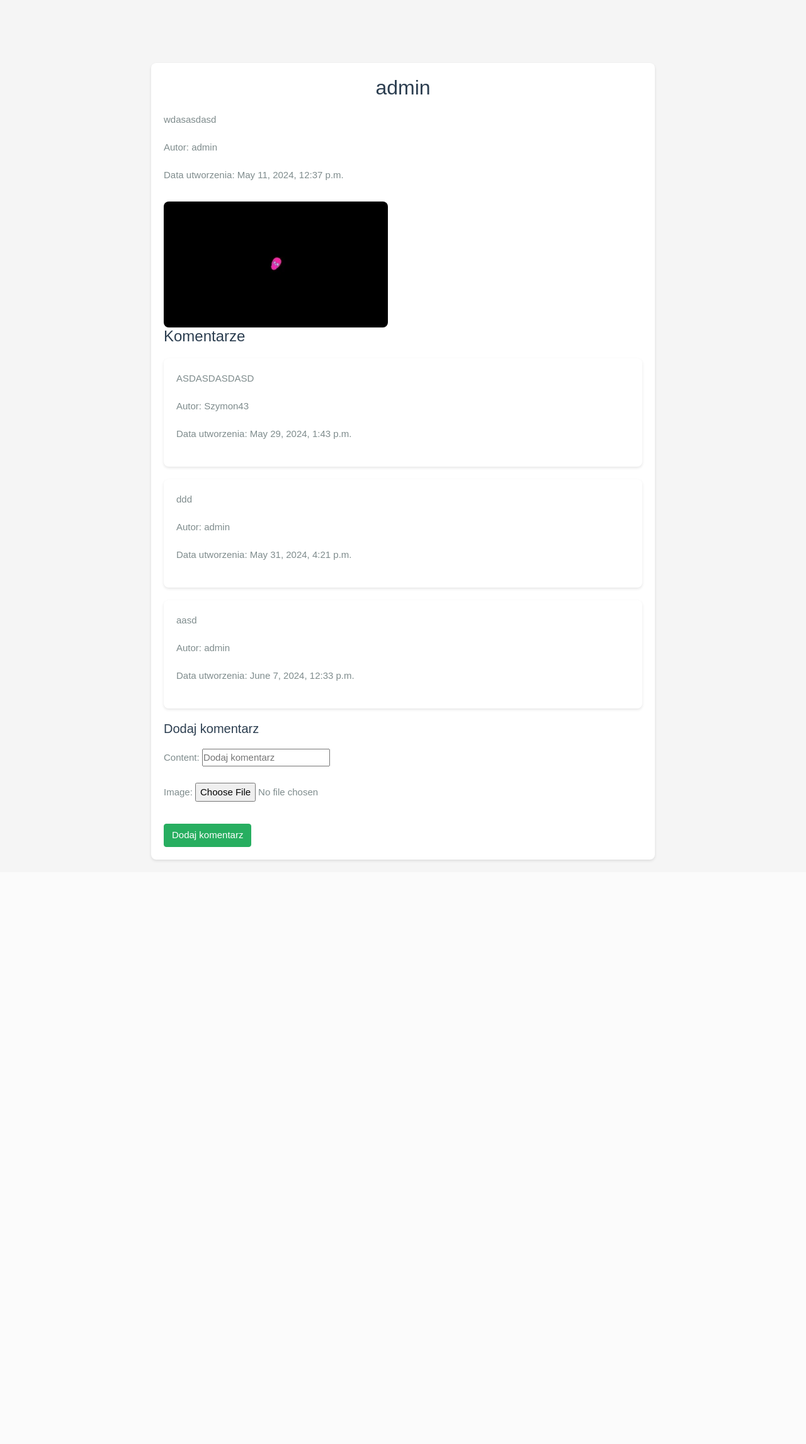
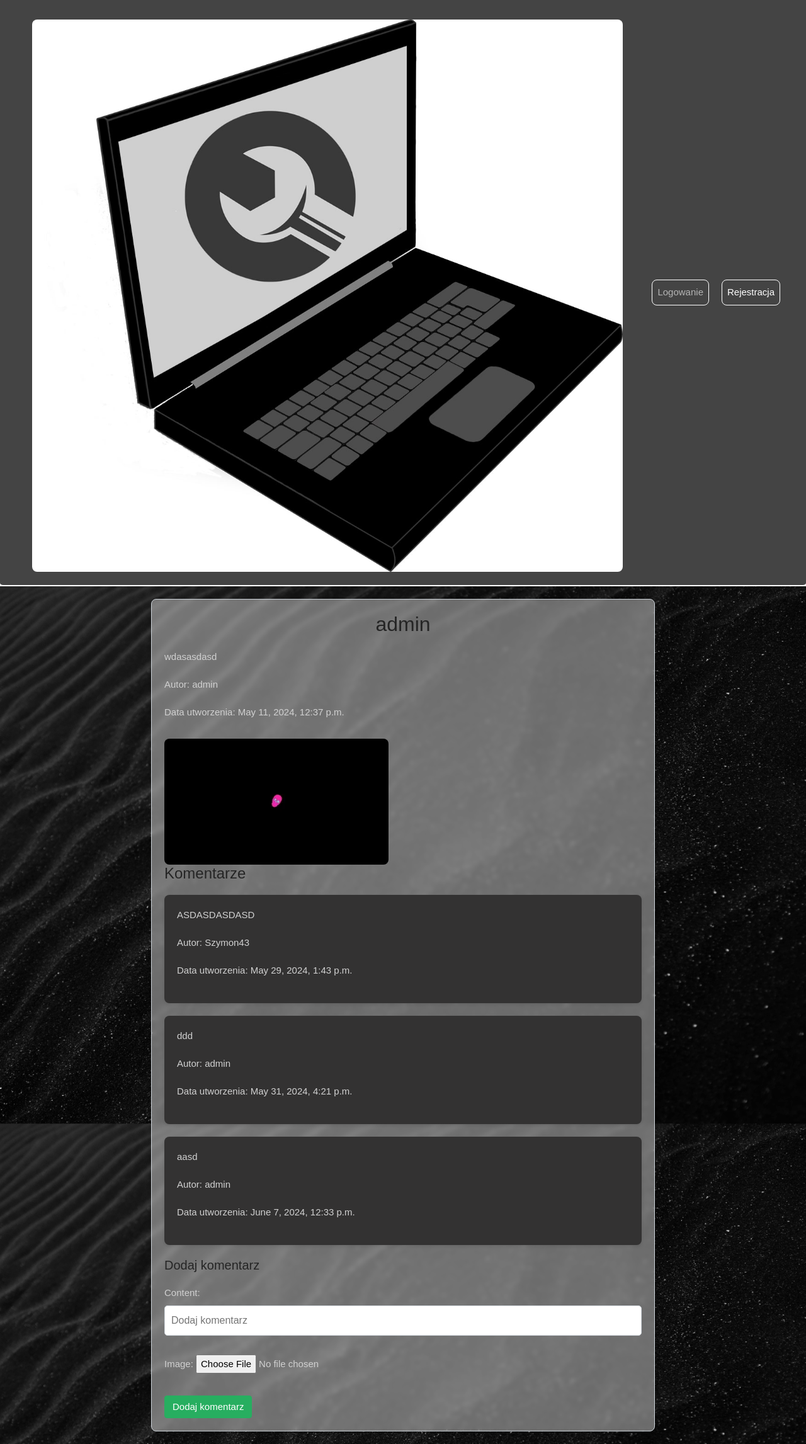
Before and after one commit to SzymonBartkowiak43/PythonBlog, a Django app: page /post/1/ in a window 1280 px wide. Shown: the whole page at 63% size. Before the commit the page ends 1368 px from the top, so only its background shows below. Run offline with Django 5.2, Linux system fonts and the light colour scheme; data comes from the database, SQL or seed files in the repository; some libraries are stand-ins or nearby versions.

Commit message:
post_details_css

```diff
--- a/mainapp/static/css/add_post.css
+++ b/mainapp/static/css/add_post.css
@@ -106,6 +106,7 @@
 button:hover {
     background-color: #8e0f35;
 }
+
 input[type="text"],
 textarea {
     border: 1px solid #ced4da;
--- a/mainapp/static/css/post_details.css
+++ b/mainapp/static/css/post_details.css
@@ -1,4 +1,3 @@
-/* Resetowanie marginesów i paddingów dla wszystkich elementów */
 * {
     box-sizing: border-box;
     margin: 0;
@@ -6,28 +5,34 @@
     font-family: 'Poppins', sans-serif; /* Użycie ładnej czcionki */
 }
 
-/* Stylizacja paska menu */
+header {
+    position: sticky;
+    top: 0;
+    z-index: 99;
+}
+
+
 nav {
     background-color: #a3153b;
     border-radius: 0 0 5px 5px;
     border-bottom: 2px solid #FFFFFF;
-    position: fixed; /* Przykleja nagłówek do góry */
-    top: 0; /* Pozycjonuje nagłówek na górze strony */
-    width: 100%; /* Ustawia szerokość nagłówka na 100% */
-    z-index: 1000; /* Ustawia z-index, aby nagłówek był na wierzchu innych elementów */
-    padding: 10px 0; /* Dodaje padding dla nawigacji */
+    position: fixed;
+    top: 0;
+    width: 100%;
+    z-index: 1000;
+    padding: 10px 0;
 }
 
-/* Stylizacja listy w pasku menu */
+
 nav ul {
-    list-style-type: none; /* Usunięcie domyślnych punktów listy */
+    list-style-type: none;
     margin: 0;
     padding: 0;
     display: flex;
-    justify-content: center; /* Wycentrowanie elementów w nawigacji */
+    justify-content: center;
 }
 
-/* Stylizacja elementów listy w pasku menu */
+
 nav li {
     display: inline-block;
     margin: 0 10px;
@@ -39,28 +44,41 @@
     border: 1px solid #25811c;
 }
 
-/* Stylizacja linków w pasku menu */
+
 nav a {
     display: block;
     padding: 10px 20px;
     color: #fff;
-    text-decoration: none; /* Usunięcie podkreślenia z linków */
-    transition: color 0.3s ease; /* Animacja koloru */
+    text-decoration: none;
+    transition: color 0.3s ease;
 }
 
-/* Stylizacja ciała strony */
+
 body {
-    background-color: #f5f5f5; /* Delikatne tło */
-    color: #333; /* Kolor tekstu */
-    padding: 100px 20px 20px 20px; /* Dodanie paddingu na górze, aby treść nie nachodziła na nagłówek */
+    background-color: #f5f5f5;
+    color: #333;
 }
 
+.background-image {
+    background-image: url('/static/img/background_sites_3.jpg');
+    background-size: cover;
+    background-position: center;
+    background-attachment: fixed;
+    display: flex;
+    justify-content: center;
+    align-items: center;
+    min-height: 100vh;
+    padding: 20px;
+    box-sizing: border-box;
+}
 /* Kontener główny */
 .container {
     max-width: 800px;
-    margin: 0 auto; /* Wycentrowanie kontenera */
+    margin: 0 auto;
     padding: 20px;
-    background-color: #fff; /* Białe tło */
+    background-color: rgba(255, 255, 255, 0.4);
+    backdrop-filter: blur(3px);
+    border: 1px solid #ced4da;
     border-radius: 8px;
     box-shadow: 0 2px 4px rgba(0, 0, 0, 0.1); /* Delikatny cień */
 }
@@ -69,7 +87,7 @@
 .container h2,
 .container h3,
 .container h4 {
-    color: #2c3e50; /* Ciemny kolor nagłówków */
+    color: #252525;
     margin-bottom: 20px;
 }
 
@@ -88,7 +106,7 @@
 
 /* Stylizacja paragrafów */
 .container p {
-    color: #7f8c8d; /* Szary kolor tekstu */
+    color: #d1d1d1; /* Szary kolor tekstu */
     line-height: 1.6; /* Zwiększona wysokość linii dla lepszej czytelności */
     margin-bottom: 20px;
 }
@@ -138,12 +156,12 @@
 
 /* Stylizacja komentarzy */
 .comment {
-    background-color: #fff; /* Białe tło dla komentarzy */
+    background-color: #333232;
     border-radius: 8px;
-    box-shadow: 0 2px 4px rgba(0, 0, 0, 0.1); /* Delikatny cień */
+    box-shadow: 0 2px 4px rgba(0, 0, 0, 0.1);
     margin-bottom: 20px;
     padding: 20px;
-    transition: transform 0.3s ease, box-shadow 0.3s ease; /* Animacja przejścia */
+    transition: transform 0.3s ease, box-shadow 0.3s ease;
 }
 
 .comment:hover {
@@ -159,3 +177,20 @@
 form .btn {
     margin-top: 10px;
 }
+
+input[type="text"],
+textarea {
+    border: 1px solid #ced4da;
+    border-radius: 5px; /* Zaokrąglenie boków */
+    padding: 10px;
+    margin-bottom: 10px;
+    width: 100%;
+    font-size: 1rem;
+    transition: border-color 0.3s ease;
+}
+
+input[type="text"]:focus,
+textarea:focus {
+    border-color: #2980b9;
+    outline: none;
+}
--- a/mainapp/templates/post_details.html
+++ b/mainapp/templates/post_details.html
@@ -9,6 +9,39 @@
     <title>Szczegóły posta</title>
 </head>
 <body>
+<header>
+    <nav class="navbar navbar-expand-lg navbar-dark bg-secondary" id="mainNav">
+        <div class="container-fluid">
+            <a class="navbar-brand" href="{% url 'homepage' %}">
+                <img src="/img/logo.jpg" alt="Logo">
+            </a>
+            <button class="navbar-toggler" type="button" data-toggle="collapse" data-target="#navbarResponsive" aria-controls="navbarResponsive" aria-expanded="false" aria-label="Toggle navigation">
+                <span class="navbar-toggler-icon"></span>
+            </button>
+            <div class="collapse navbar-collapse" id="navbarResponsive">
+                <ul class="navbar-nav ml-auto">
+                    {% if user.is_authenticated %}
+                        <li class="nav-item text-white">
+                            <a class="nav-link text-white" href="{% url 'logout' %}">Wyloguj</a>
+                        </li>
+                        <li class="nav-item text-white">
+                            <span class="nav-link text-white font-weight-bold">Witaj, {{ user.username }}</span>
+                        </li>
+                    {% else %}
+                        <li class="nav-item text-white">
+                            <a class="nav-link login-link" href="{% url 'login' %}">Logowanie</a>
+                        </li>
+                        <li class="nav-item text-white">
+                            <a class="nav-link text-white" href="{% url 'register' %}">Rejestracja</a>
+                        </li>
+                    {% endif %}
+                </ul>
+            </div>
+        </div>
+    </nav>
+</header>
+<main>
+    <div class="background-image">
     <div class="container">
         <h2>{{ post.title }}</h2>
         <p>{{ post.content }}</p>
@@ -47,5 +80,7 @@
             <button type="submit" class="btn btn-success">Dodaj komentarz</button>
         </form>
     </div>
+    </div>
+</main>
 </body>
 </html>
```
Also changed, not shown: mainapp/static/css/edit_blog.css (+16 -0 lines), mainapp/templates/add_comment.html (deleted, +0 -17 lines).
